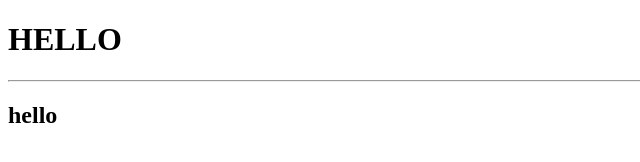
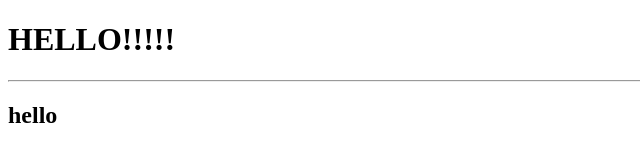
Before and after one commit to haechan04/haechan, a plain HTML site: page index.html in a window 1280 px wide. Shown: the full height of the page, 0-640 px from the left. Drawn offline with Linux system fonts and the light colour scheme.

Commit message:
Update index.html
!!!

```diff
--- a/index.html
+++ b/index.html
@@ -6,7 +6,7 @@
     <title>Document</title>
 </head>
 <body>
-    <h1>HELLO</h1>
+    <h1>HELLO!!!!!</h1>
     <hr>
     <h2>hello</h2>
 
```
